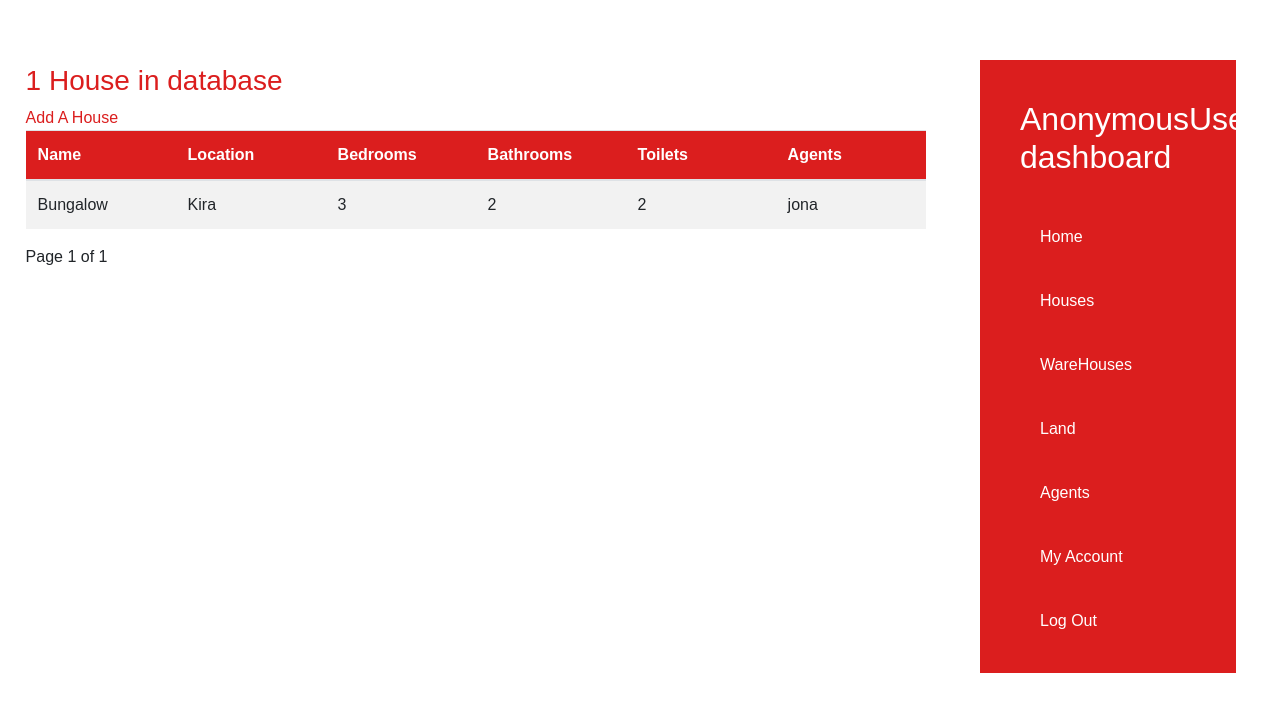
After one commit to jod35/housing-django--project, a Django app: page /houses/ in a window 1280 px wide. The commit adds this page. Shown: the top 712 px of the page. Run offline with Django 3.2, Linux system fonts and the light colour scheme; data comes from the database, SQL or seed files in the repository; both versions use the stored data as it was after the commit; some libraries are stand-ins or nearby versions.

Commit message:
feat(added a list of all houses as well as a form for adding houses

```diff
--- a/anya_properties/settings.py
+++ b/anya_properties/settings.py
@@ -28,6 +28,7 @@ INSTALLED_APPS = [
     'django.contrib.messages',
     'django.contrib.staticfiles',
     'properties.apps.PropertiesConfig',
+    'crispy_forms'
 ]
 
 MIDDLEWARE = [
@@ -115,3 +116,8 @@ STATICFILESDIRS = (os.path.join(BASE_DIR, 'static'))
 LOGIN_REDIRECT_URL = 'properties:admin_dashboard'
 LOGIN_URL = 'properties:admin_login'
 LOGOUT_URL = 'properties:admin_logout'
+
+
+#crispy_forms setting
+
+CRISPY_TEMPLATE_PACK='bootstrap4'
--- a/properties/static/properties/css/main.css
+++ b/properties/static/properties/css/main.css
@@ -615,7 +615,7 @@ input[type="submit"] {
   line-height: 2;
 }
 #dashboard{
-  padding: 10% 0% 5% 5%;
+  padding: 5% 0% 2% 2%;
 }
 /* Dashboard styling */
 .dash-container{
@@ -625,6 +625,7 @@ input[type="submit"] {
   background-color: var(--primarycolor);
   padding: 25px;
   color: var(--white);
+  border-radius: 5px;
 }
 .dash-container ul li {
   padding: 5px;
@@ -641,7 +642,7 @@ input[type="submit"] {
 }
 .side-bar{
   position: fixed;
-  top :20%;
+  top :5%;
   left: 75%;
   width: 20%;
   margin: 20px;
@@ -649,6 +650,7 @@ input[type="submit"] {
 
 .options{
   background-color: var(--primarycolor);
+  color: var(--white);
   width: 100%;
   padding: 20px;
 }
@@ -660,3 +662,40 @@ input[type="submit"] {
   color: white;
   height: 20px;
 }
+
+.opt-link:hover{
+  color: var(--whitish);
+  text-decoration: none;
+}
+.nav{
+  position: fixed;
+  top: 0;
+  left: 0;
+  width: 100%;
+  background-color: var(--white);
+  box-shadow: 2px 2px 2px 2px rgba(0, 0, 0, 0.274);
+  padding: 12px;
+}
+.dash-form{
+  width: 60%;
+  color: var(--primarycolor);
+}
+.dash-form input[type='text']{
+  border: none;
+  border-bottom: 2px solid var(--primarycolor);
+  outline: none;
+
+}
+.dash-form input[type='number']{
+  border: none;
+  border-bottom: 2px solid var(--primarycolor);
+  outline: none;
+}
+.table thead{
+  background-color: var(--primarycolor);
+  color: var(--white);
+
+}
+.table td{
+  width: 150px;
+}
--- a/properties/templates/properties/dashboard.html
+++ b/properties/templates/properties/dashboard.html
@@ -5,66 +5,27 @@
     <meta charset="UTF-8" />
     <meta name="viewport" content="width=device-width, initial-scale=1.0" />
     <link rel="stylesheet" href="{% static 'properties/css/main.css' %}" />
+    <link rel="stylesheet" href="{% static 'properties/css/bootstrap.min.css' %}">
     <title>Anya Properties | Dashboard</title>
   </head>
   <body>
-    <nav>
-      <div class="logo">
-        <a href="{% url 'properties:admin_dashboard' %}" class="nav-link"
-          ><h1>Anya Properties</h1></a
-        >
-      </div>
-      <span class="nav-link" id="mobile-menu" style="font-size: large;">
-        &#9776;
-      </span>
-      <ul class="nav-bar">
-        <li class="nav-item">
-          <a class="nav-link" href="#home"
-            ><a href="" class="opt-link">houses</a></a
-          >
-        </li>
-        <li class="nav-item">
-          <a class="nav-link" href="#about"
-            >houses<a href="" class="opt-link"></a
-          ></a>
-        </li>
-        <li class="nav-item">
-          <a class="nav-link" href="#about"
-            >ware houses<a href="" class="opt-link"></a
-          ></a>
-        </li>
-        <li class="nav-item">
-          <a class="nav-link" href="#Properties">land</a>
-        </li>
-        <li class="nav-item">
-          <a class="nav-link" id="buy-btn" href="#services">
-            agents
-          </a>
-        </li>
 
-        <li class="nav-item">
-          <a href="{% url 'properties:admin_logout' %}" class="nav-link"
-            >Log Out</a
-          >
-        </li>
-      </ul>
-    </nav>
-    <div id="overlay" class="overlay">
-      <div class="overlay-items">
-        <a href="{% url 'properties:home' %}">Home</a>
-        <a href="{% url 'properties:agents' %}">Agents</a>
-        <a href="{% url 'properties:contacts' %}">Contacts</a>
-      </div>
-    </div>
+
     <div id="dashboard">
+
       {% block content %} {% endblock content %}
     </div>
     <div class="side-bar">
+
       <ul class="options">
-        <li class="opt-item"><a href="" class="opt-link">Houses</a></li>
+        <h2 class="opt-item">{{user}}'s dashboard</h2>
+        <li class="opt-item"><a href="{% url 'properties:admin_dashboard' %}" class="opt-link">Home</a></li>
+        <li class="opt-item"><a href="{% url 'properties:houses' %}" class="opt-link">Houses</a></li>
         <li class="opt-item"><a href="" class="opt-link">WareHouses</a></li>
         <li class="opt-item"><a href="" class="opt-link">Land</a></li>
         <li class="opt-item"><a href="" class="opt-link">Agents</a></li>
+        <li class="opt-item"><a href="" class="opt-link">My Account</a></li>
+        <li class="opt-item"><a href="" class="opt-link">Log Out</a></li>
       </ul>
     </div>
     <script src="{% static 'properties/js/index.js' %}"></script>
--- a/properties/templates/properties/home.html
+++ b/properties/templates/properties/home.html
@@ -2,7 +2,11 @@
 <div class="dash-container">
   <h1>{{houses.count}} House{{houses.count|pluralize}}</h1>
   <ul>
-    <li><a class="dash-option" href="">Add A house</a></li>
+    <li>
+      <a class="dash-option" href="{% url 'properties:create_house' %}"
+        >Add A house</a
+      >
+    </li>
     <li><a class="dash-option" href="">Change A house</a></li>
   </ul>
 </div>
--- /dev/null
+++ b/properties/templates/properties/houses.html
@@ -0,0 +1,49 @@
+{% extends 'properties/dashboard.html' %}
+{% block content %}
+
+{% if messages %}
+
+    {% for message in messages %}
+        <li>{{message}}</li>
+    {% endfor %}
+
+{% endif %}
+
+{% if houses %}
+<h3 class="red-text">{{ houses.count }} House{{houses.count|pluralize}} in database</h3>
+<span><a href="{% url 'properties:create_house' %}" class="red-text">Add A House</a></span>
+<table class="table table-striped table-inverse table-responsive">
+    <thead class="thead-inverse">
+        <tr>
+            <th>Name</th>
+            <th>Location</th>
+            <th>Bedrooms</th>
+            <th>Bathrooms</th>
+            <th>Toilets</th>
+            <th>Agents</th>
+        </tr>
+        </thead>
+        <tbody>
+
+            {% for house in houses %}
+            <tr>
+
+                <td>{{ house.name }}</td>
+                <td>{{house.location}}</td>
+                <td>{{house.bedrooms}}</td>
+                <td>{{house.bathrooms}}</td>
+                <td>{{house.toilets}}</td>
+                <td>{{house.agent}}</td>
+
+            </tr>
+            {% endfor %}
+
+        </tbody>
+</table>
+    {% include 'properties/pagination.html' %}
+    {% else %}
+    <h3>There are no houses yet.</h3>
+    <a href="{% url 'properties:create_house' %}">Add A House</a>
+{% endif %}
+
+{% endblock content %}
--- /dev/null
+++ b/properties/templates/properties/pagination.html
@@ -0,0 +1,14 @@
+<div class="pagination">
+    <span class="current">
+        {% if page.has_previous %}
+        <a href="?page={{page_obj.previous_page_number}}">Previous</a>
+    {% endif %}
+        Page {{page_obj.number}} of {{page_obj.paginator.num_pages}}
+    </span>
+    <span class="step-links">
+        {% if page_obj.has_next %}
+            <a href="?page={{page_obj.next_page_number}}">Next</a>
+        {% endif %}
+    </span>
+
+</div>
--- a/properties/urls.py
+++ b/properties/urls.py
@@ -26,5 +26,7 @@ urlpatterns = [
 
     path('createplot', views.create_land_plot, name='create_land_plot'),
 
-    path('register_agent', views.)
+    path('register_agent', views.create_agent, name='create_agent'),
+
+    path('houses/',views.HouseListView.as_view(),name='houses'),
 ]
--- a/properties/views.py
+++ b/properties/views.py
@@ -3,6 +3,8 @@ from .models import House, WareHouse, Land
 from django.contrib import messages
 from django.contrib.auth.models import User
 from django.contrib.auth.decorators import login_required
+from .forms import HouseCreationForm
+from django.views.generic import ListView
 
 
 def index(request):
@@ -15,6 +17,18 @@ def contacts(request):
 
 def agents(request):
     return render(request, 'properties/agents.html')
+
+# @login_required
+# def houses(request):
+#     houses=
+#     return render(request,'properties/houses.html')
+
+
+class HouseListView(ListView):
+    queryset=House.objects.order_by('-id').all()
+    context_object_name='houses'
+    template_name='properties/houses.html'
+    paginate_by=20
 
 
 @login_required
@@ -34,7 +48,10 @@ def admin_dashboard(request):
 
 @login_required
 def create_house(request):
-    context = {}
+    form=HouseCreationForm()
+    context = {
+        'form':form
+    }
     return render(request, 'properties/createhouse.html', context)
 
 
```
Also changed, not shown: properties/forms.py (added, +18 -0 lines), properties/templates/properties/createhouse.html (added, +12 -0 lines), db.sqlite3.
